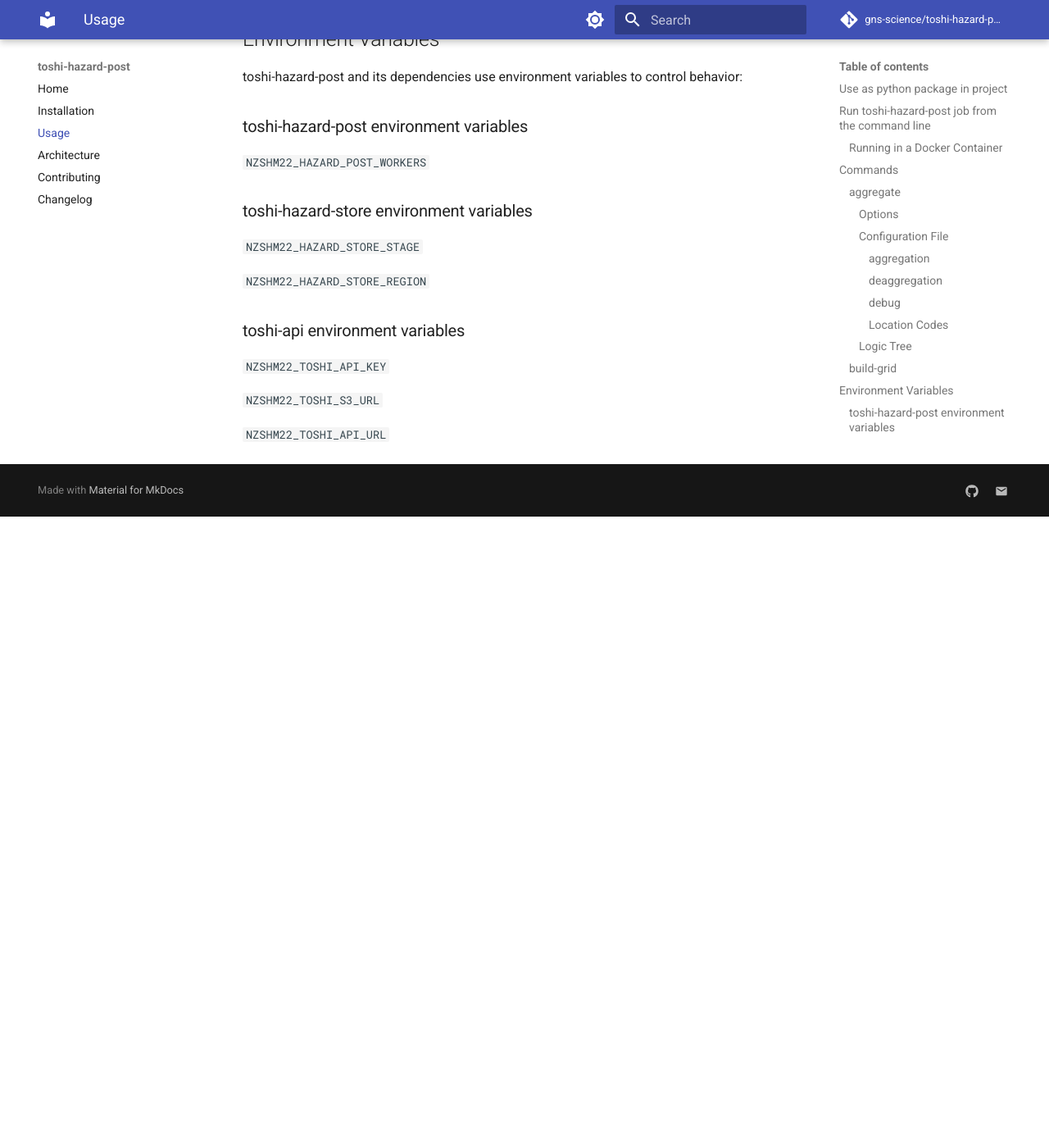
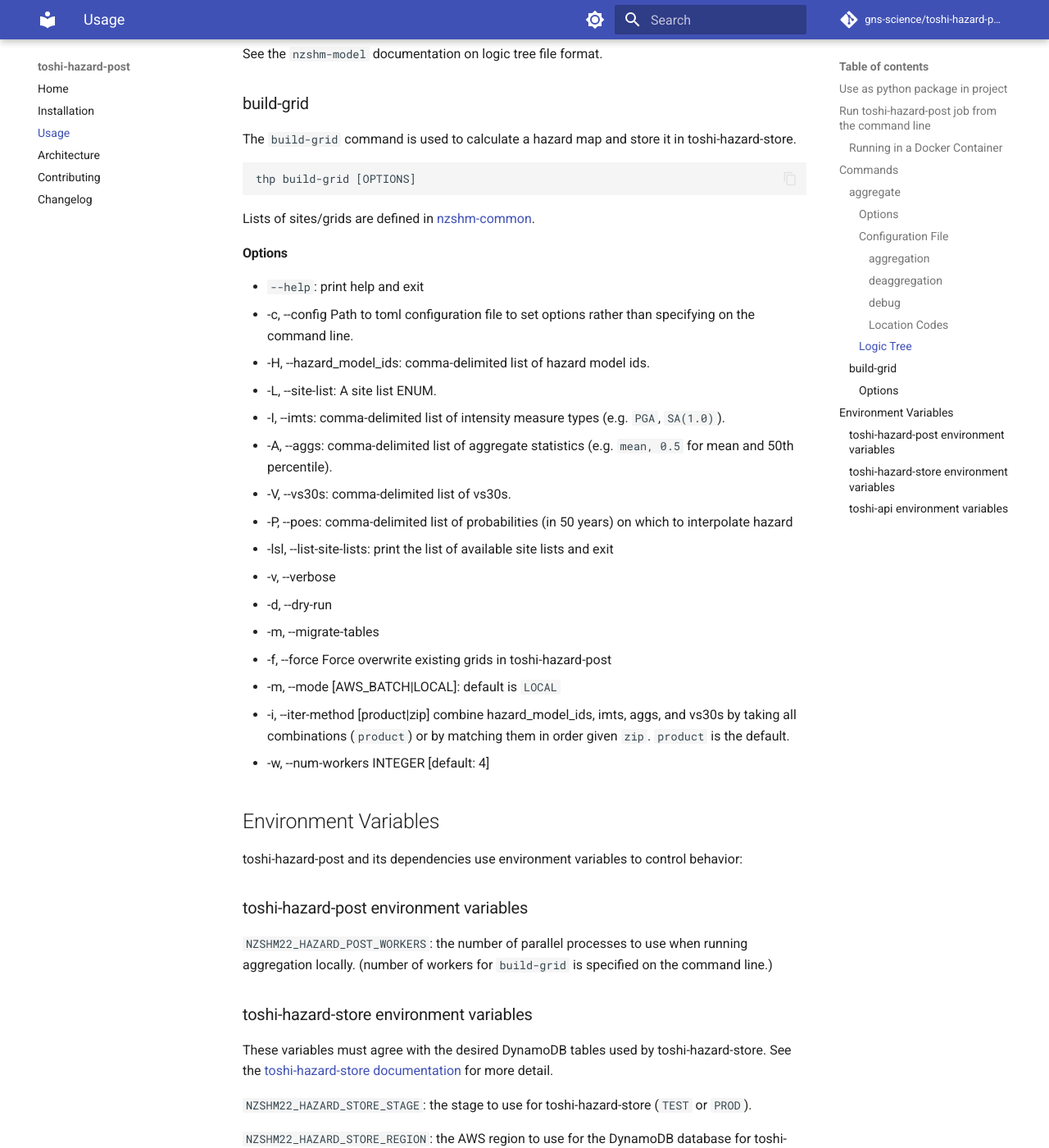
Before and after one commit to ucgmsim/toshi-hazard-post, an MkDocs documentation site: the page built from docs/usage.md, in a window 1280 px wide and 1400 px high, scrolled down 3285 px. Shown: the whole window at 82% size. Built offline with MkDocs 1.6.1 and Material for MkDocs 9.7.7, drawn with Linux system fonts in a browser that asks for light colours; comment, search, counter and statistics services are not loaded; before the commit the page ends 3915 px from its top, so only the background shows below that; some of the changed text lies outside the part shown.

Commit message:
usage documentation

````diff
--- a/docs/usage.md
+++ b/docs/usage.md
@@ -28,6 +28,8 @@ python scripts/cli.py
 ```
 
 ## aggregate
+The `aggregate` command is used to perform aggregations of hazard curves or disaggregations. It will assemble composite realizations, calculate aggregate statistics, and save the results in toshi-hazard-store.
+
 ```
 thp aggregate CONFIG_FILE
 ```
@@ -50,8 +52,8 @@ The `[aggregation]` header defines the desired parameters for the aggregation:
 * `aggs`: `List[str]` List of aggregate statistics to calculate. Valid values are `"mean"`, `"std"`, `"cov"`, for mean, standard deviation, and coefficient of variation, respectively; or a string representation of a floating point number between 0 and 1, e.g. `"0.4"` for the 0.4 fractile.
 * `vs30s`: `List[int]` List of vs30 values for the sites
 * `imts`: `List[str]` List of intensity measure types. Valid values are e.g. `"PGA"`, `"SA(0.5)"`, etc.
-* `locations`: `List[str]` List of location codes for the sites. See [location codes](#location_codes) for a description.
-* `logic_tree_file`: `str` Valid path to python file defining logic tree. See [logic tree](#logic_tree) for a description.
+* `locations`: `List[str]` List of location codes for the sites. See [location codes](#location-codes) for a description.
+* `logic_tree_file`: `str` Valid path to python file defining logic tree. See [logic tree](#logic-tree) for a description.
 * `gtids`: `List[str]` (only required for hazard curve aggregation, not for disaggregation) List of General Task IDs for finding the realizations to be aggregated. These IDs must have realizations that match the desired `vs30s`, `imts`, `locations`, and sources defined in `logic_tree_file`. It is possible to have multiple `gtids` to cover multiple `vs30s` or source branches in `logic_tree_file`. However, all `imts` and `locations` must be present in all realizations.
 * `stride`: `int` Optional. The number of elements in the disaggregation or hazard curve array to be processed at once. This is used for memory management when calculating large arrays (particularly applicable to disaggregations run in parallel).
 * `save_rlz`: `bool` Optional. Save all composite realizations to disk. Default is `false`
@@ -79,6 +81,7 @@ The `[debug]` header defines options used when debugging code:
 
 #### Location Codes
 Locations of sites can be specified in three ways:
+
 * Latitude and longitude seperated by `~`, e.g., `"-41.1~175.56"`
 * A Location id as defined in `nzshm-commmon`
 * A grid name as defined in `nzshm-common`
@@ -88,22 +91,48 @@ Any combination and any number of the above formats can be used to define the si
 See the `nzshm-model` documentation on logic tree file format.
 
 ## build-grid
+The `build-grid` command is used to calculate a hazard map and store it in toshi-hazard-store.
+```
+thp build-grid [OPTIONS]
+```
+Lists of sites/grids are defined in [nzshm-common](https://github.com/GNS-Science/nzshm-common-py).
 
+### Options
+ * `--help`: print help and exit
+ * -c, --config Path to toml configuration file to set options rather than specifying on the command line.
+ * -H, --hazard_model_ids:     comma-delimited list of hazard model ids.
+ * -L, --site-list:            A site list ENUM.
+ * -I, --imts:                 comma-delimited list of intensity measure types (e.g. `PGA`, `SA(1.0)`).
+ * -A, --aggs:                 comma-delimited list of aggregate statistics (e.g. `mean, 0.5` for mean and 50th percentile).
+ * -V, --vs30s:                comma-delimited list of vs30s.
+ * -P, --poes:                 comma-delimited list of probabilities (in 50 years) on which to interpolate hazard
+ * -lsl, --list-site-lists:         print the list of available site lists and exit
+ * -v, --verbose
+ * -d, --dry-run
+ * -m, --migrate-tables
+ * -f, --force                      Force overwrite existing grids in toshi-hazard-post
+ * -m, --mode [AWS_BATCH|LOCAL]: default is `LOCAL`
+ * -i, --iter-method [product|zip] combine hazard_model_ids, imts, aggs, and vs30s by taking all combinations (`product`) or by matching them in order given `zip`. `product` is the default.
+ * -w, --num-workers INTEGER       [default: 4]
 
 # Environment Variables
 toshi-hazard-post and its dependencies use environment variables to control behavior:
 
 ## toshi-hazard-post environment variables
-`NZSHM22_HAZARD_POST_WORKERS`
+`NZSHM22_HAZARD_POST_WORKERS`: the number of parallel processes to use when running aggregation locally. (number of workers for `build-grid` is specified on the command line.)
 
 ## toshi-hazard-store environment variables
-`NZSHM22_HAZARD_STORE_STAGE`
+These variables must agree with the desired DynamoDB tables used by toshi-hazard-store. See the [toshi-hazard-store documentation](https://github.com/GNS-Science/toshi-hazard-store) for more detail.
 
-`NZSHM22_HAZARD_STORE_REGION`
+`NZSHM22_HAZARD_STORE_STAGE`: the stage to use for toshi-hazard-store (`TEST` or `PROD`).
+
+`NZSHM22_HAZARD_STORE_REGION`: the AWS region to use for the DynamoDB database for toshi-hazard-store.
 
 ## toshi-api environment variables
-`NZSHM22_TOSHI_API_KEY`
+See the [Toshi API documentation](https://github.com/GNS-Science/simple-toshi-ui) for detiails on how to set these variables.
 
-`NZSHM22_TOSHI_S3_URL`
+`NZSHM22_TOSHI_API_KEY`: The authentication key for accessing toshiAPI
 
-`NZSHM22_TOSHI_API_URL`
+`NZSHM22_TOSHI_S3_URL`: The URL for the S3 bucket used by toshiAPI
+
+`NZSHM22_TOSHI_API_URL`: The URL endpoint for toshiAPI
````
Also changed, not shown: docs/index.md (+2 -0 lines).
